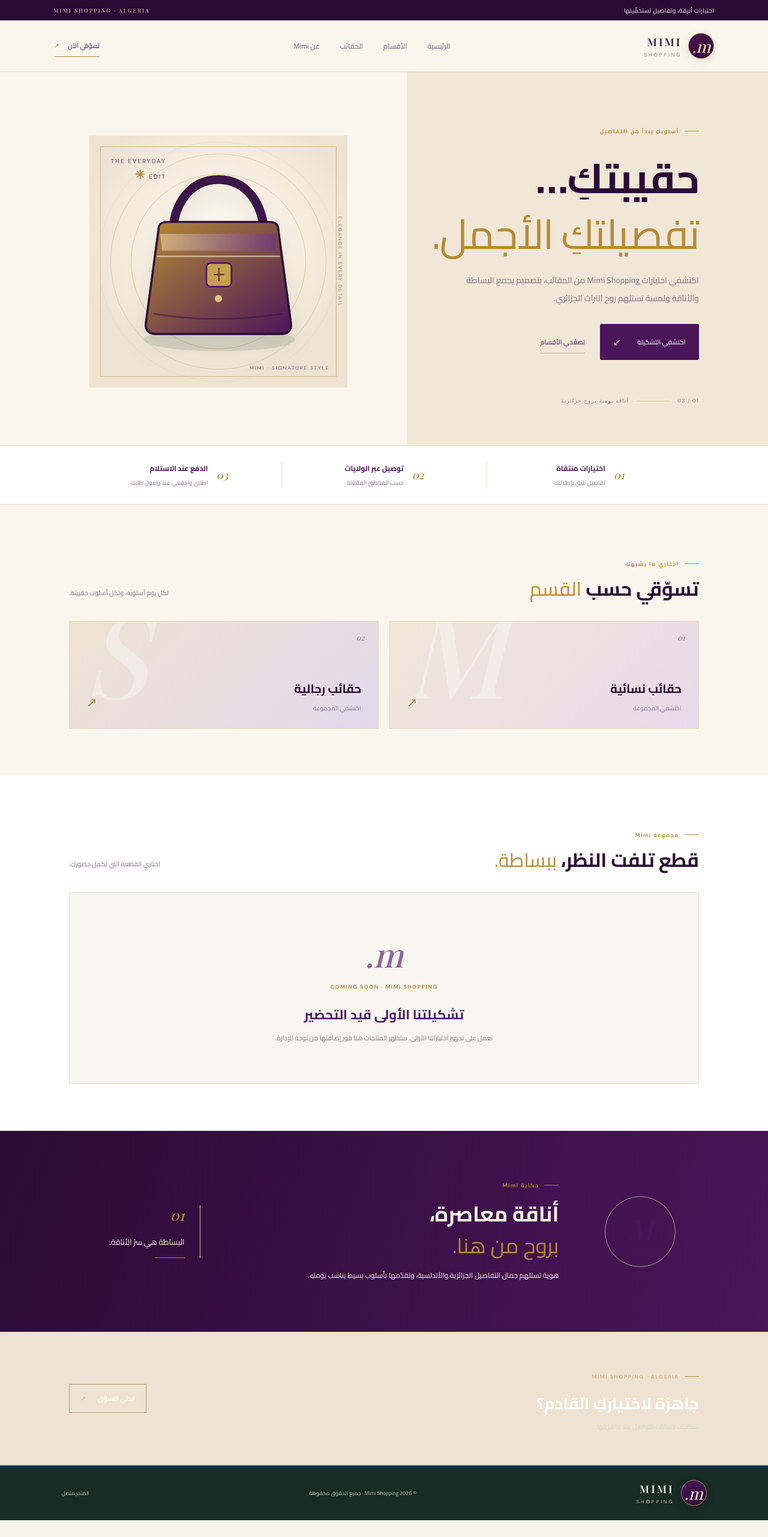
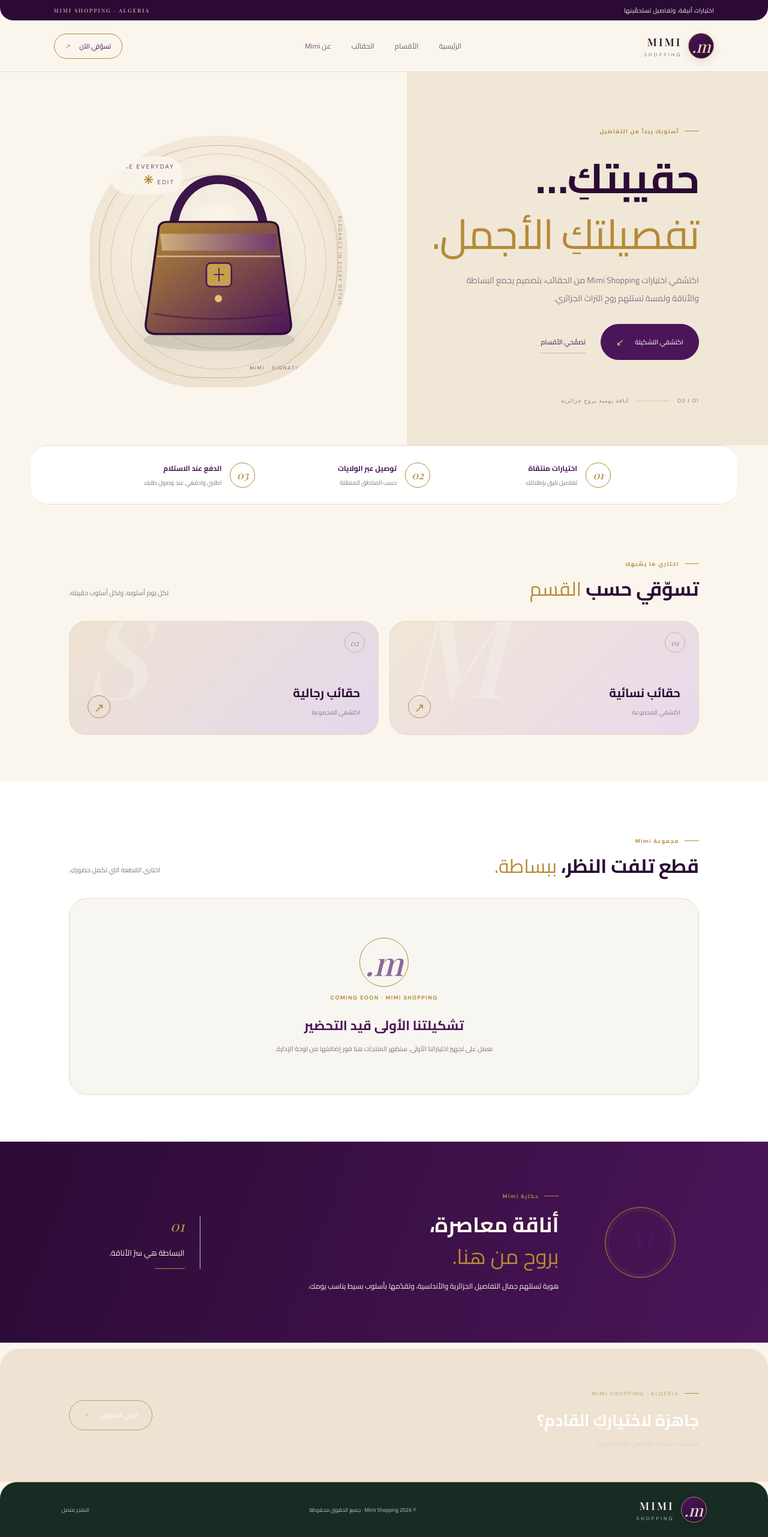
Before and after one commit to nomp17480-bit/mimi-shopping, a Next.js app: page / in a window 1280 px wide. Shown: the whole page at 60% size. Before the commit the page ends 2534 px from the top, so only its background shows below. Built offline with nearby package versions, Linux system fonts and the light colour scheme; no server answers; the database is empty; a web font is replaced by a local one.

Commit message:
Make Mimi storefront shapes icons and controls rounded and flowing

```diff
--- a/app/mimi-redesign.css
+++ b/app/mimi-redesign.css
@@ -56,3 +56,61 @@
 .mimi-about h2,.mimi-about p,.mimi-about .about-side{color:#fbf6ed}
 .mimi-contact{background:#eee3d2}
 @media(max-width:700px){.mimi-hero{background:linear-gradient(180deg,#fbf6ed 0%,#fbf6ed 49%,#f0e7d7 49%,#f0e7d7 100%)}.mimi-visual-backdrop{background:radial-gradient(circle,#fffaf0,#e9ddec)}}
+
+
+/* Soft rounded forms — Mimi royal identity */
+.mimi-topline{border-radius:0 0 22px 22px}
+.mimi-brand-symbol{border-radius:50%;overflow:hidden}
+.mimi-header-cta{border:1px solid var(--m-copper);border-radius:999px;padding:10px 18px}
+.mimi-button,.mimi-products .add-cart-button,.mimi-contact>a{border-radius:999px}
+.mimi-button{padding:14px 25px;gap:18px}
+.mimi-visual-backdrop{border-radius:48% 48% 42% 42% / 44% 44% 48% 48%;overflow:hidden}
+.mimi-visual-backdrop:before{inset:16px;border-radius:48% 48% 42% 42% / 44% 44% 48% 48%}
+.mimi-visual-backdrop:after{border-radius:50%}
+.mimi-art-label{border-radius:999px;background:#fbf6eddd;padding:9px 14px}
+.mimi-benefits{border-radius:28px;margin:0 4%;overflow:hidden}
+.mimi-benefits>div{border-left:0}
+.benefit-number{width:42px;height:42px;border:1px solid var(--m-copper);border-radius:50%;display:grid;place-items:center;flex:0 0 42px}
+.mimi-category-card{border-radius:28px;min-height:190px;padding:27px 30px}
+.category-index{width:34px;height:34px;border:1px solid #b58a3580;border-radius:50%;display:grid;place-items:center}
+.category-watermark{border-radius:50%;opacity:.7}
+.category-arrow{width:38px;height:38px;border:1px solid var(--m-copper);border-radius:50%;display:grid;place-items:center}
+.mimi-products .product-card{border-radius:24px;overflow:hidden}
+.mimi-products .product-image{border-radius:22px;margin:8px 8px 0;overflow:hidden;min-height:0}
+.mimi-products .product-image:after{inset:8px;border-radius:17px}
+.mimi-products .image-placeholder{border-radius:20px}
+.mimi-products .product-tag,.mimi-products .stock-tag{border-radius:999px;padding:7px 12px}
+.mimi-products .variant-select select,.mimi-products .catalog-search,
+.mimi-products .category-filters button,.mimi-products .catalog-empty button,
+.mimi-products .checkout-form input,.mimi-products .checkout-form select,
+.mimi-products .checkout-form textarea{border-radius:999px}
+.mimi-products .catalog-search{padding-inline:17px}
+.mimi-products .category-filters button,.mimi-products .catalog-empty button{padding:9px 17px}
+.mimi-products .cart-checkout{border-radius:28px;padding:28px}
+.mimi-products .cart-line{border-radius:15px;padding:12px 14px;background:#fff9f0;border:1px solid var(--m-line)}
+.mimi-products .qty-control button{border-radius:50%;width:32px;height:32px}
+.mimi-products .checkout-total{border-radius:18px}
+.mimi-products .checkout-submit{border-radius:999px}
+.mimi-products .order-confirmation{border-radius:24px}
+.mimi-empty{border-radius:30px}
+.empty-mark{width:82px;height:82px;border:1px solid var(--m-copper);border-radius:50%;display:grid;place-items:center;margin:auto}
+.about-stamp{border:1px solid var(--m-copper);box-shadow:inset 0 0 0 6px #b58a3515}
+.mimi-contact{border-radius:32px 32px 0 0;margin-top:10px}
+.mimi-contact>a{padding:14px 23px}
+.mimi-footer{border-radius:28px 28px 0 0}
+.mimi-products .checkout-form input:focus,.mimi-products .checkout-form select:focus,
+.mimi-products .checkout-form textarea:focus,.mimi-products .variant-select select:focus,
+.mimi-products .catalog-search:focus-within{outline:2px solid #b58a3560;outline-offset:2px}
+@media(max-width:760px){
+ .mimi-benefits{margin:0 4%;border-radius:22px;padding:18px 5%}
+ .mimi-benefits>div{border-bottom:0;padding:5px}
+ .mimi-category-card{border-radius:23px;min-height:145px;padding:18px}
+ .mimi-products .product-card{border-radius:19px}
+ .mimi-products .product-image{border-radius:16px;margin:6px 6px 0}
+ .mimi-products .cart-checkout{border-radius:22px;padding:17px}
+ .mimi-contact{border-radius:26px 26px 0 0}
+}
+@media(max-width:390px){
+ .mimi-category-card{border-radius:21px}
+ .mimi-products .product-image{border-radius:17px}
+}
```
